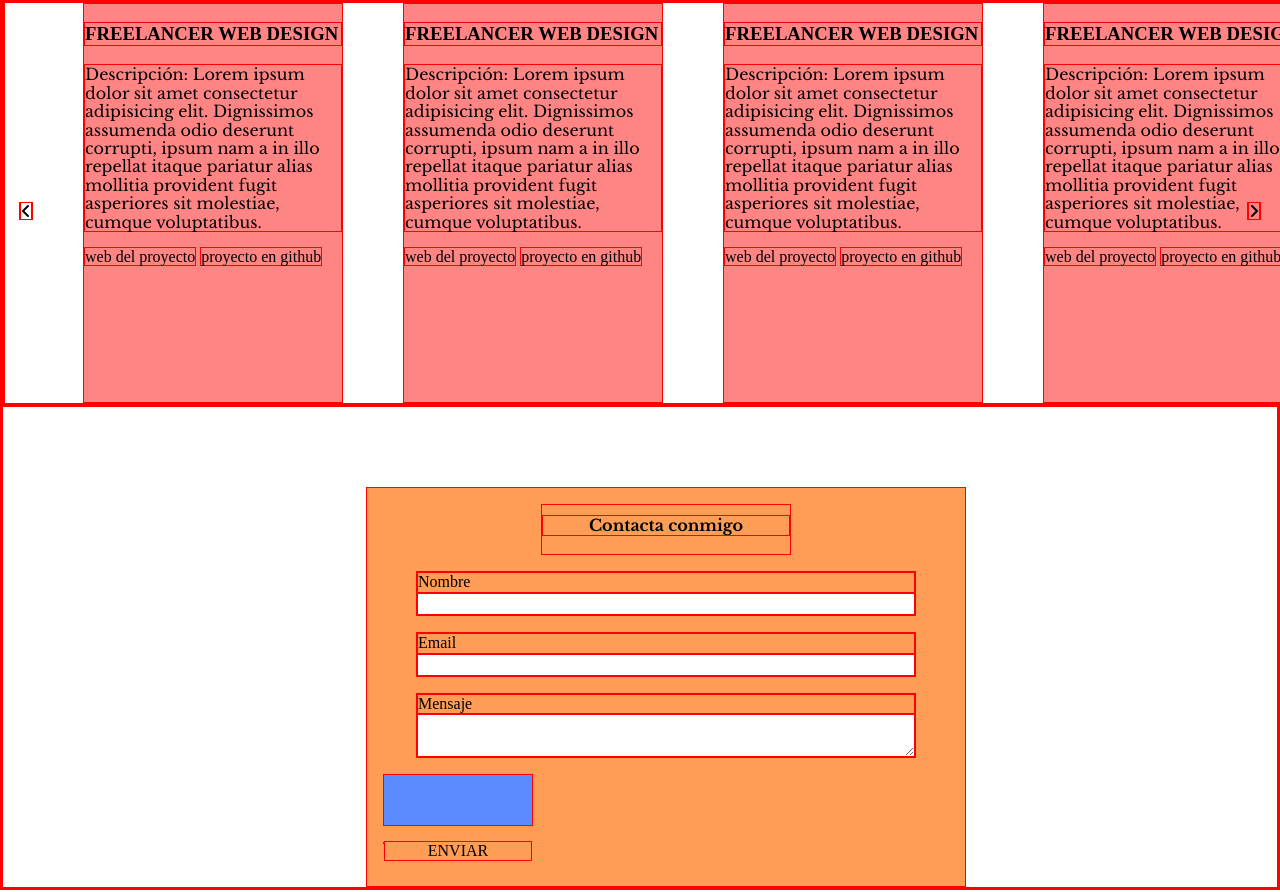
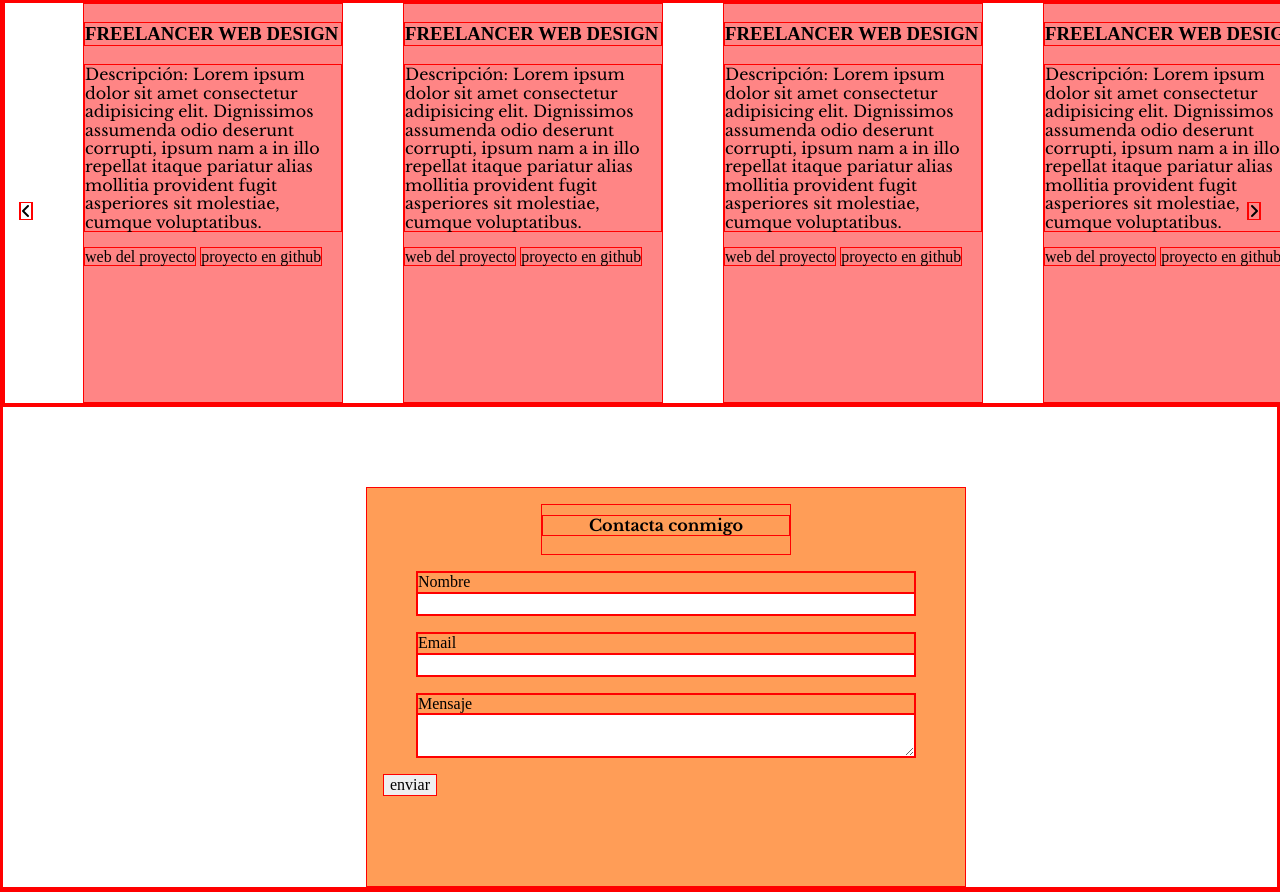
Before and after one commit to AlejandroJimenezMurciano/Portfolio, a website: page dist/index.html in a window 1280 px wide. Shown: the part 1236-2128 px from the top of the page. Drawn offline with nearby package versions, Linux system fonts and the light colour scheme.

Commit message:
portafolio

```diff
--- a/dist/index.html
+++ b/dist/index.html
@@ -265,10 +265,7 @@
         <textarea id="textarea" name="textarea" class="form__input"></textarea>
       </div>
 
-        <div class="button__container">
-          <p class="send__button">
-            ENVIAR
-          </p>
+      <input type="submit" value="enviar">
     </div>
   </form>
   <footer class="footer">
```
Lines whose indentation alone changed are shown as unchanged.
